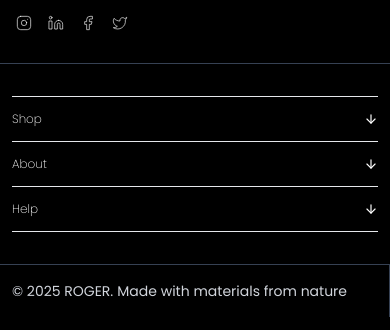
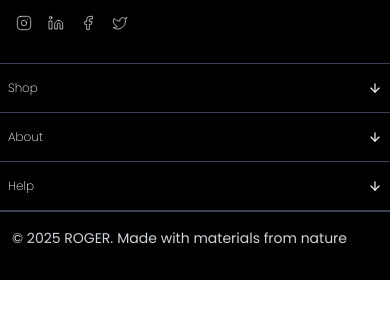
Before and after one commit to MohammedTausif/ecommerce, a React (Vite) app in the folder frontend/: page / in a window 390 px wide. Shown: the part 4849-5179 px from the top of the page. After the commit the page ends 5129 px from the top, so only its background shows below. Built offline with nearby package versions, Linux system fonts and the light colour scheme; a web font is replaced by a local one.

Commit message:
responsive transition

```diff
--- a/frontend/src/pages/Footer.jsx
+++ b/frontend/src/pages/Footer.jsx
@@ -10,15 +10,6 @@ const socialLinks = [
   { name: 'Facebook', icon: <Facebook className='size-4 md:size-5 stroke-[1px]' />, link: '/', },
   { name: 'Twitter', icon: <TwitterIcon className='size-4 md:size-5 stroke-[1px]' />, link: '/', }
 ]
-
-const ShopLinks = [
-  { title: 'Womens' },
-  { title: 'Mens' },
-  { title: 'Accessories' },
-  { title: 'New Arrivals' },
-  { title: 'Best Sellers' }
-]
-
 
 const Footer = () => {
   const [openIndex, setOpenIndex]= useState(null)
@@ -35,7 +26,7 @@ const Footer = () => {
       {/* Newsletter Section */}
       <div className="md:border-r border-b border-gray-700 w-full md:w-1/2">
         <div className="max-w-7xl mx-auto px-4  sm:px-6 py-8 ">
-          <div className=" flex flex-col md:fex-row justify-between items-start space-y-4 md:space-y-8">
+          <div className=" flex flex-col md:fex-row justify-between items-start space-y-4 md:space-y-6">
             <div className="flex-1">
               <h3 className="md:text-xs text-lg font-light mb-2">Want to be part of our collective?</h3>
               </div>
@@ -81,13 +72,13 @@ const Footer = () => {
       <div className="md:w-1/2 w-full mx-auto border-b border-gray-700 ">
 
         <div
-        className="md:grid md:grid-cols-4 md:gap-6 md:mb-10 px-3 sm:px-6 lg:px-6 py-8"
+        className="md:grid md:grid-cols-4 md:gap-6 md:mb-10 px-0 sm:px-6 lg:px-6 md:py-8"
         >
          {
             FooterData.map((item, index)=>(
-              <div key={item.name} className={`md:border-none ${index == 0 ? "border-t-[0.5px]": ""}  border-b-[0.5px] border-gray-200`}>
+              <div key={item.name} className={`md:border-none  border-b-[0.5px] border-gray-700`}>
                 <h4
-                className=' text-xs font-extralight md:font-medium md:mt-0 mb-3.5 mt-3.5  w-full flex items-center justify-between cursor-pointer md:pointer-events-none '
+                className='md:hidden px-2 text-xs font-extralight md:font-medium md:mt-0 mb-4 mt-4  w-full flex items-center justify-between cursor-pointer md:pointer-events-none '
                 onClick={() => toggleDropdown(index)}
                 >
                   {item.name}
@@ -96,6 +87,18 @@ const Footer = () => {
                   </span>
                 </h4>
 
+                 {/* Name for Desktop */}
+                <h4
+                className='hidden md:flex  text-sm font-extralight md:font-medium md:mt-0 mb-4 mt-4  w-full  items-center justify-between cursor-pointer md:pointer-events-none '
+                onClick={() => toggleDropdown(index)}
+                >
+                  {item.name.toLocaleUpperCase()}
+                  <span className={`md:hidden transform transition-transform duration-300 ${openIndex === index ? 'rotate-180' : 'rotate-0'}`}>
+                    <ArrowDown size={14} />
+                  </span>
+                </h4>
+
+
                 {/* Mobile dropdown */}
 
                 <div className={`md:hidden overflow-hidden transition-all duration-300 ease-in-out ${openIndex === index ? "max-h-60 opacity-100": "max-h-0 opacity-0 "}`}>
@@ -103,7 +106,6 @@ const Footer = () => {
                     {
                       item.list.map((section)=>(
                         <li key={section.name} className=' hover:text-white cursor-pointer'>
-
                           {section.name}
                         </li>
                       ))}
@@ -151,7 +153,7 @@ const Footer = () => {
 
          <div className="w-full h-full ">
           <div className="w-full h-full bg-black flex flex-col md:flex-row justify-between  items-center space-y-4 md:space-y-0 text-sm text-gray-300  ">
-          <div className=" h-full md:w-1/2 w-full text-center md:text-right flex space-x-1 text-sm font-poppins border-r border-gray-700 py-4 px-3">
+          <div className=" h-full md:w-1/2 w-full text-center md:text-right flex space-x-1 text-sm font-poppins md:border-r border-gray-700 py-4 px-3">
               <p>© {new Date().getFullYear()} ROGER.</p>
               <p>Made with materials from nature</p>
             </div>
```
